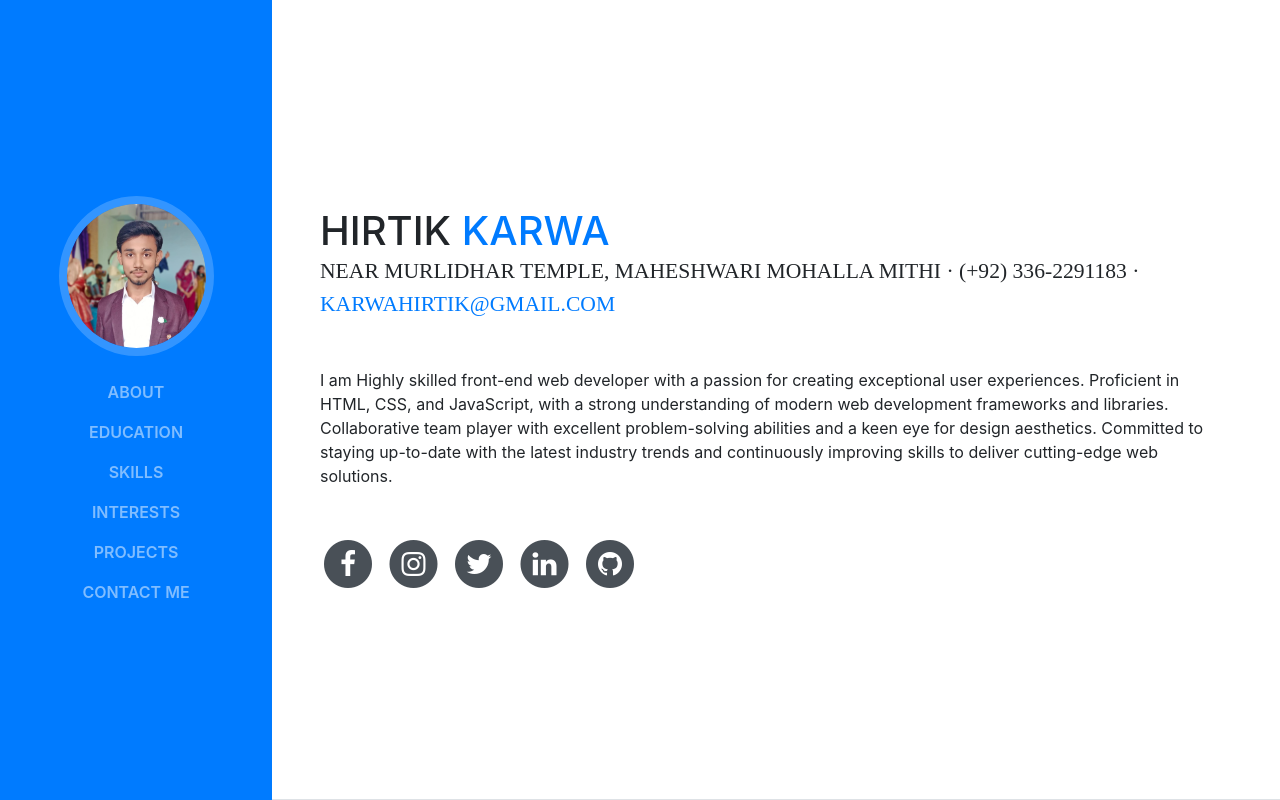
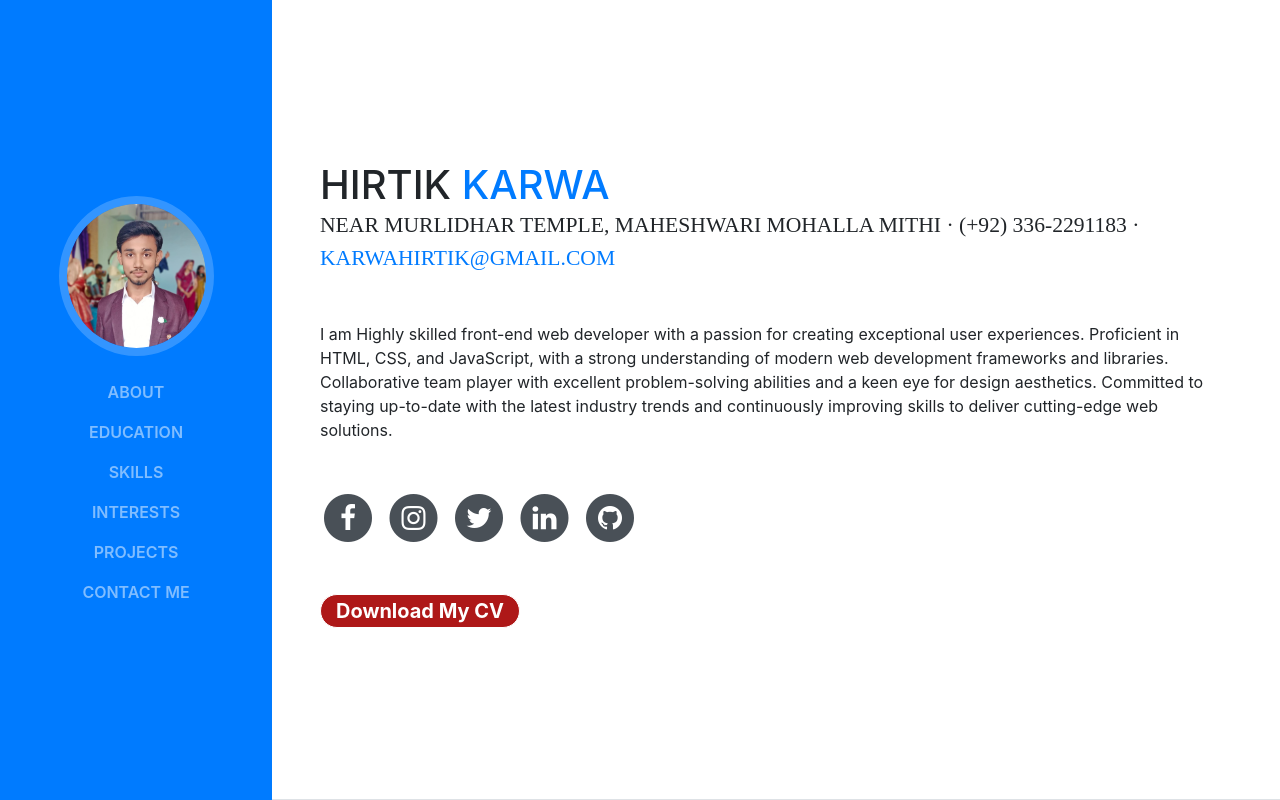
Before and after one commit to Hirtik786/Hirtik-karwa-resume, a website with bundled scripts: page index.html in a window 1280 px wide. Shown: the top 800 px of the page. Built offline with nearby package versions, Linux system fonts and the light colour scheme; files whose address does not match are found by name; a web font is replaced by a local one.

Commit message:
cv function up[date

```diff
--- a/index.html
+++ b/index.html
@@ -133,6 +133,7 @@
           </li>
 
         </ul>
+        <a href="https://drive.google.com/file/d/11nPpORfpoCtTp8SecX3PDPyuE8dXuKbg/view?usp=drive_link" target="_blank"><button class="mt-5" id="button">Download My CV</button></a>
       </div>
     </section>
 
```
